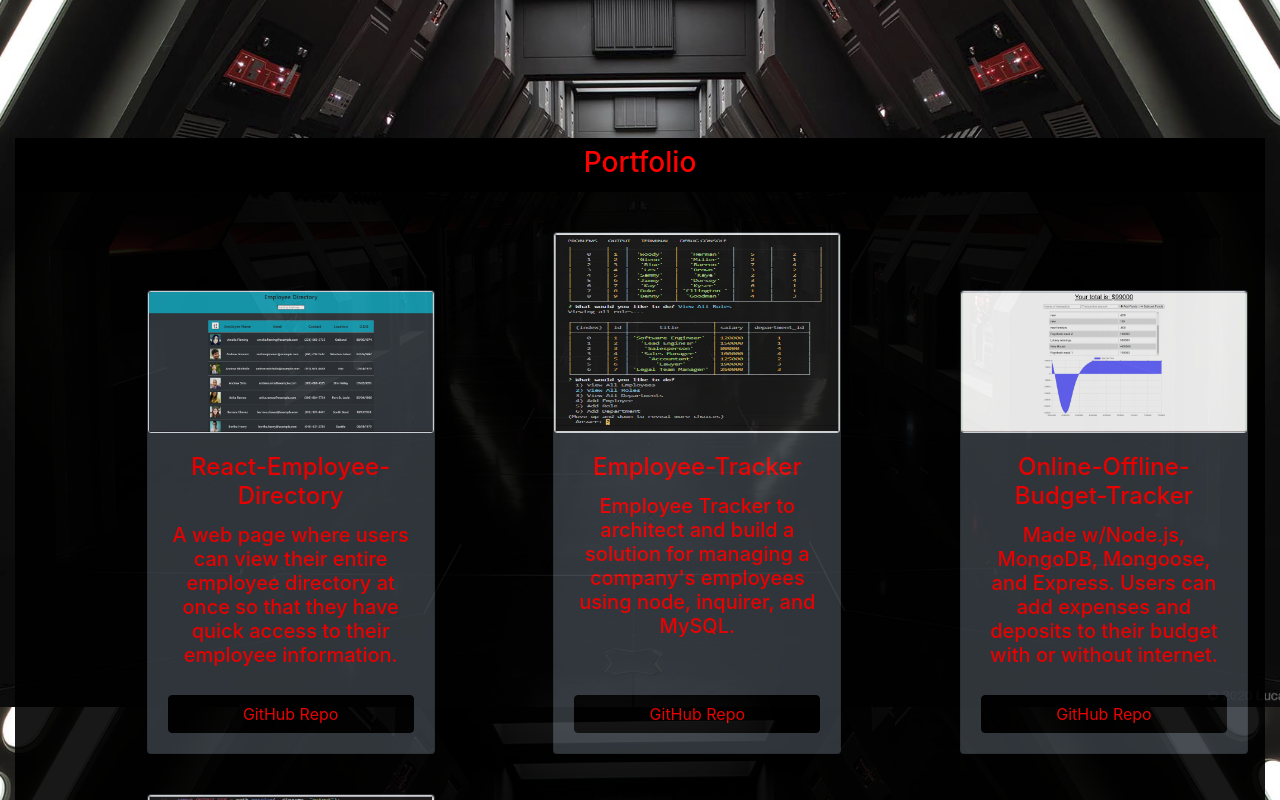
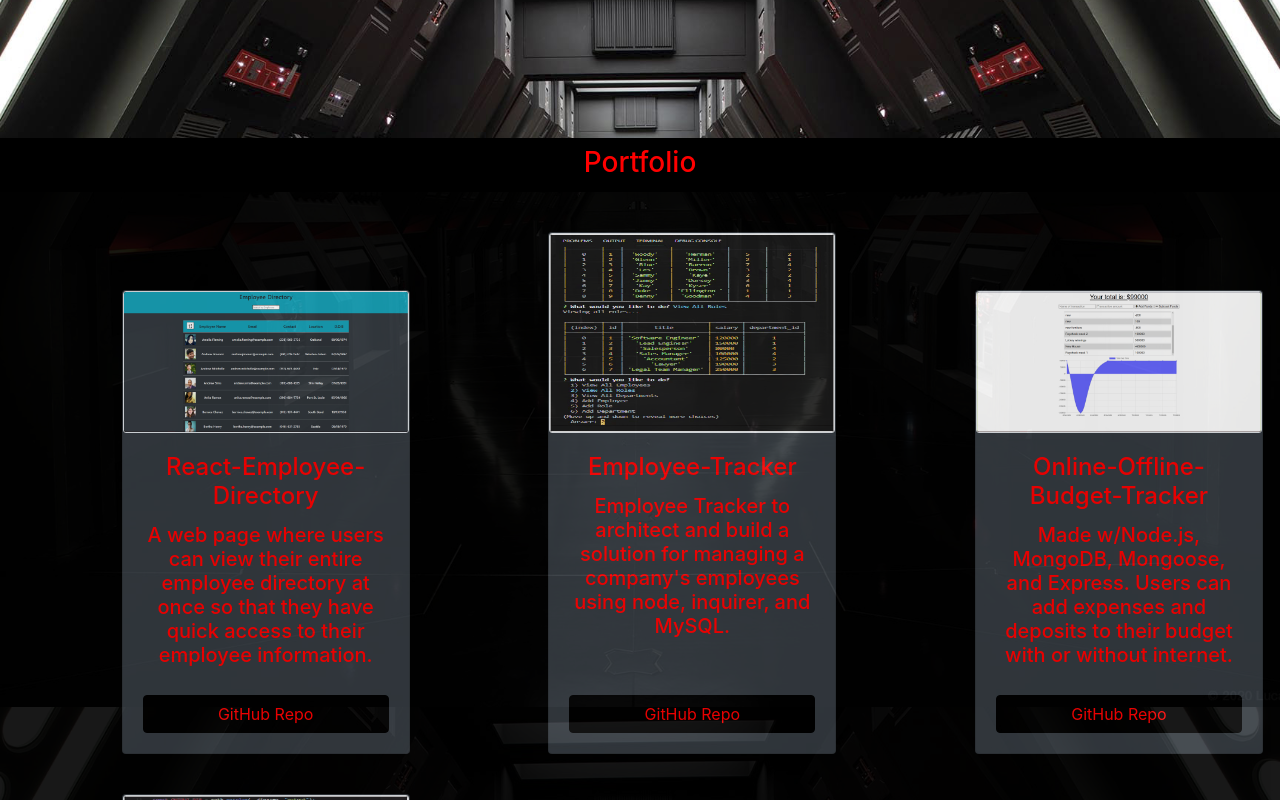
Before and after one commit to MarcusTravis/react-portfolio, a React (Create React App) app: page / in a window 1280 px wide. Shown: the part 1080-1880 px from the top of the page. Built offline with nearby package versions, Linux system fonts and the light colour scheme.

Commit message:
took out unwanted container divs to clean up code

```diff
--- a/src/components/Main.js
+++ b/src/components/Main.js
@@ -8,12 +8,8 @@ export default function Main() {
     return (
         <div className="container-fluid parallax p-0">
             <About/>
-            <div className="col-12">
-                <PortfolioHeader />
-            </div>
-            <div className="col-12">
-                <Portfolio />
-            </div>
+            <PortfolioHeader />
+            <Portfolio />
         </div>
     )
 }
--- a/src/components/Portfolio.js
+++ b/src/components/Portfolio.js
@@ -5,13 +5,10 @@ import '../App.css'
 
 export default function Portfolio() {
     return (
-        <div className="container-fluid">
             <div className="row Portfolio">
                 <div className="col-12">
                     <Card />
                 </div>
             </div>
-            {/* <div className="row PortfolioCompliment"></div> */}
-        </div>
     )
 }
--- a/src/components/PortfolioHeader.js
+++ b/src/components/PortfolioHeader.js
@@ -3,7 +3,6 @@ import '../App.css'
 
 export default function PortfolioHeader() {
     return (
-        <nav className="container-fluid">
             <div className="row">
                 <header className="col-12 text-center pt-2 pb-1 bg-black text-red">
                     <p title="I love webdev!" className="h3">
@@ -11,6 +10,5 @@ export default function PortfolioHeader() {
                     </p>
                 </header>
             </div>
-        </nav>
     )
 }
```
